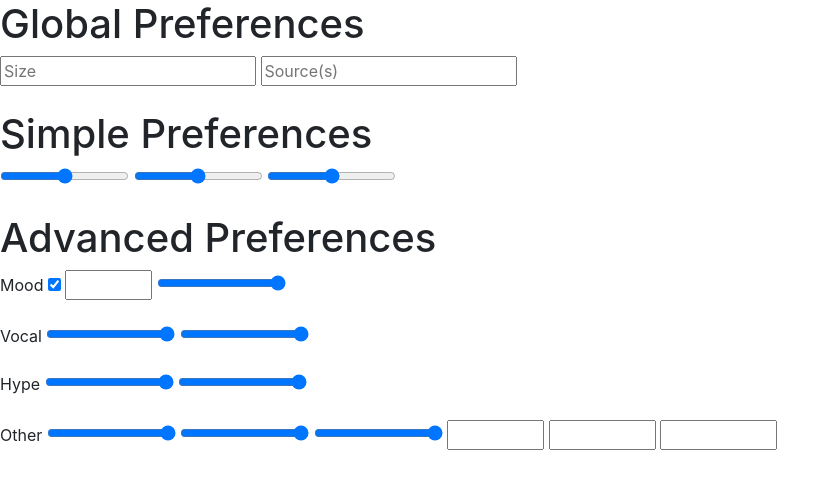
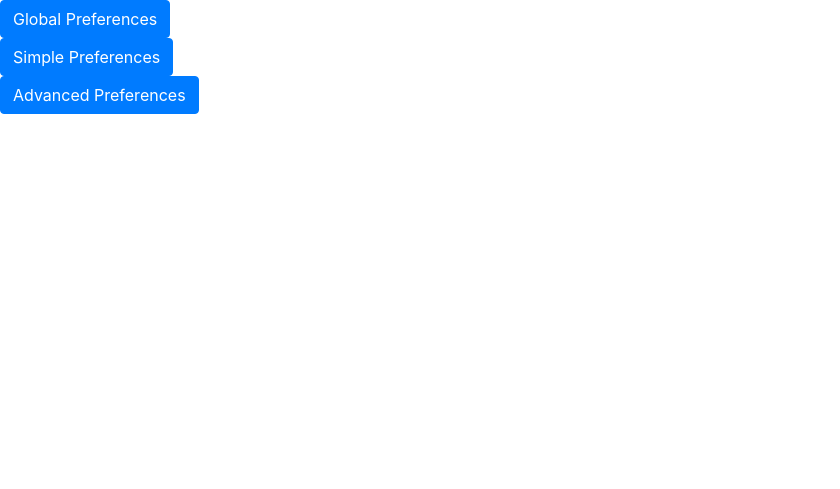
Before and after one commit to bflisk/SpotiHelp, a Flask app: page /playlist-new/options in a window 1280 px wide. Shown: the part 56-545 px from the top of the page, without its empty margins (0-840 px from the left). Run offline with Flask 2, Linux system fonts and the light colour scheme; a user stored in the database is signed in; some libraries are stand-ins or nearby versions.

Commit message:
Updated HTML for new playlist options

```diff
--- a/templates/playlist-new-options.html
+++ b/templates/playlist-new-options.html
@@ -5,48 +5,85 @@
 {% endblock title %}
 
 {% block body %}
-    <div id="global_prefs" class="prefs big_prefs">
+    <button class="btn btn-primary" type="button" data-toggle="collapse" data-target="#global_prefs" aria-expanded="false" aria-controls="collapseExample">
+        Global Preferences
+    </button>
+    <div id="global_prefs" class="prefs big_prefs collapse">
         <h1>Global Preferences</h1>
         <input type="text" placeholder="Size" name="size">
         <input type="text" placeholder="Source(s)" name="source">
     </div><br>
 
-    <div id="simple_prefs" class="prefs big_prefs">
+    <button class="btn btn-primary" type="button" data-toggle="collapse" data-target="#simple_prefs" aria-expanded="false" aria-controls="collapseExample">
+        Simple Preferences
+    </button>
+    <div id="simple_prefs" class="prefs big_prefs collapse">
         <h1>Simple Preferences</h1>
+        <label for="mood">Mood:</label>
         <input type="range" min="0" max="100" value="50" class="slider" name="mood">
+        <label for="vocal">Vocal:</label>
         <input type="range" min="0" max="100" value="50" class="slider" name="vocal">
+        <label for="hype">Hype:</label>
         <input type="range" min="0" max="100" value="50" class="slider" name="hype">
     </div><br>
 
-    <div id="advanced_prefs" class="prefs big_prefs">
+    <button class="btn btn-primary" type="button" data-toggle="collapse" data-target="#advanced_prefs" aria-expanded="false" aria-controls="collapseExample">
+        Advanced Preferences
+    </button>
+    <div id="advanced_prefs" class="prefs big_prefs collapse">
         <h1>Advanced Preferences</h1>
-        <div id="mood" class="prefs small_prefs">
-            <p1>Mood</p1>
-            <input type="checkbox" name="mode" checked data-toggle="toggle">
-            <input type="number" name="key" min="0" max="11">
-            <input type="range" min="0" max="1" value="0.500" class="slider" name="valence">
+        <button class="btn btn-primary" type="button" data-toggle="collapse" data-target="#mood" aria-expanded="false" aria-controls="collapseExample">
+            Mood
+        </button>
+        <div id="mood" class="prefs small_prefs collapse">
+            <p1>Mood</p1><br>
+            <label for="mode">Mode:</label>
+            <input type="checkbox" name="mode" id="mode" checked data-toggle="toggle">
+            <label for="key">Key:</label>
+            <input type="number" name="key" id="key" min="0" max="11">
+            <label for="valence">Valence:</label>
+            <input type="range" name="valence" id="valence" min="0" max="1" value="0.500" step="0.001" class="slider">
         </div><br>
 
-        <div id="vocal" class="prefs small_prefs">
-            <p1>Vocal</p1>
-            <input type="range" min="0" max="1" value="0.500" class="slider" name="speechiness">
-            <input type="range" min="0" max="1" value="0.500" class="slider" name="instrumentalness">
+        <button class="btn btn-primary" type="button" data-toggle="collapse" data-target="#vocal" aria-expanded="false" aria-controls="collapseExample">
+            Vocal
+        </button>
+        <div id="vocal" class="prefs small_prefs collapse">
+            <p1>Vocal</p1><br>
+            <label for="speechiness">Speechiness:</label>
+            <input type="range" min="0" max="1" value="0.500" step="0.0001" class="slider" name="speechiness"><br>
+            <label for="instrumentalness">Instrumentalness:</label>
+            <input type="range" min="0" max="1" value="0.500" step="0.0001" class="slider" name="instrumentalness"><br>
         </div><br>
 
-        <div id="hype" class="prefs small_prefs">
-            <p1>Hype</p1>
-            <input type="range" min="0" max="1" value="0.500" class="slider" name="loudness">
-            <input type="range" min="0" max="1" value="0.500" class="slider" name="energy">
+        <button class="btn btn-primary" type="button" data-toggle="collapse" data-target="#hype" aria-expanded="false" aria-controls="collapseExample">
+            Hype
+        </button>
+        <div id="hype" class="prefs small_prefs collapse">
+            <p1>Hype</p1><br>
+            <label for="loudness">Loudness:</label>
+            <input type="range" min="-60" max="0" value="-30" step="1" class="slider" name="loudness"><br>
+            <label for="energy">Energy:</label>
+            <input type="range" min="0" max="1" value="0.500" step="0.001" class="slider" name="energy"><br>
         </div><br>
 
-        <div id="other" class="prefs small_prefs">
-            <p1>Other</p1>
-            <input type="range" min="0" max="1" value="0.500" class="slider" name="danceability">
-            <input type="range" min="0" max="1" value="0.500" class="slider" name="acousticness">
-            <input type="range" min="0" max="1" value="0.500" class="slider" name="liveness">
-            <input type="number" min="10" max="300" name="tempo">
-            <input type="number" min="1" max="1800" name="avg_duration">
-            <input type="number" min="1" max="86400" name="total_duration">
+        <button class="btn btn-primary" type="button" data-toggle="collapse" data-target="#other" aria-expanded="false" aria-controls="collapseExample">
+            Other
+        </button>
+        <div id="other" class="prefs small_prefs collapse">
+            <p1>Other</p1><br>
+            <label for="danceability">Danceability:</label>
+            <input type="range" min="0" max="1" value="0.500" step="0.001" class="slider" name="danceability"><br>
+            <label for="acousticness">Acousticness:</label>
+            <input type="range" min="0" max="1" value="0.500" step="0.001" class="slider" name="acousticness"><br>
+            <label for="liveness">Liveness:</label>
+            <input type="range" min="0" max="1" value="0.500" step="0.001" class="slider" name="liveness"><br>
+            <label for="tempo">Tempo:</label>
+            <input type="number" min="10" max="300" name="tempo"><br>
+            <label for="avg_duration">Average Duration:</label>
+            <input type="number" min="1" max="1800" name="avg_duration"><br>
+            <label for="total_duration">Total Duration:</label>
+            <input type="number" min="1" max="86400" name="total_duration"><br>
         </div><br>
     </div>
 {% endblock body %}
```
Also changed, not shown: spotihelp.db, 1 other file.
